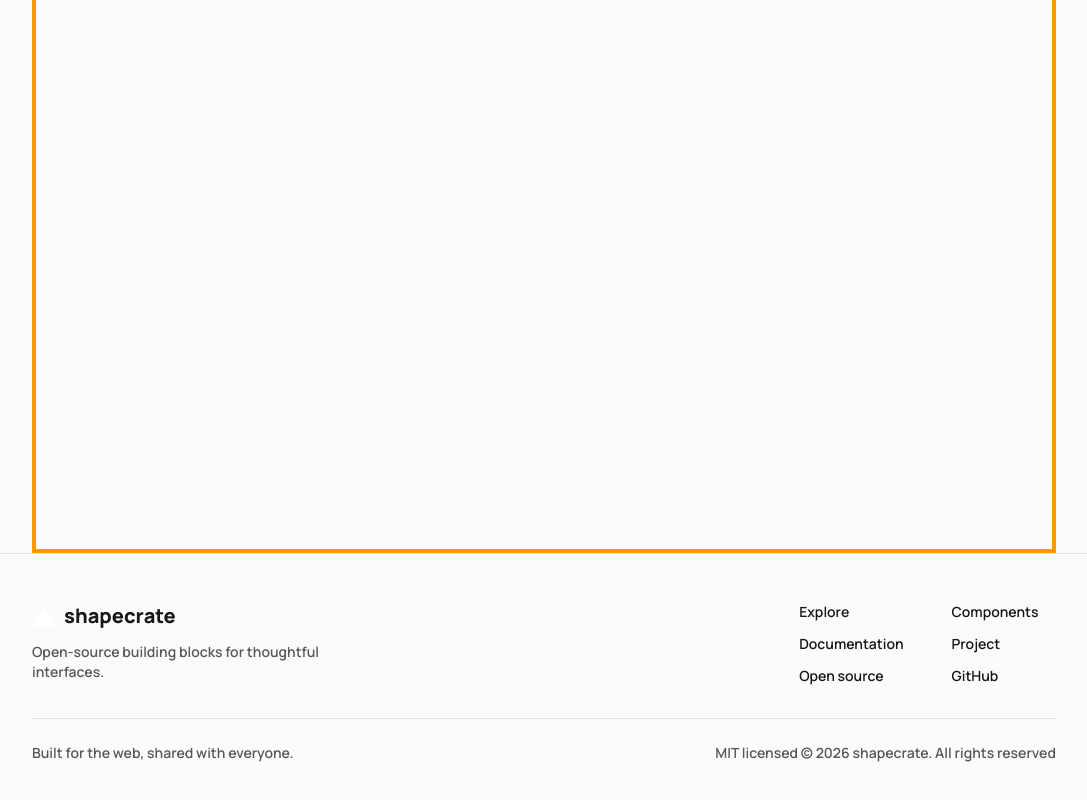
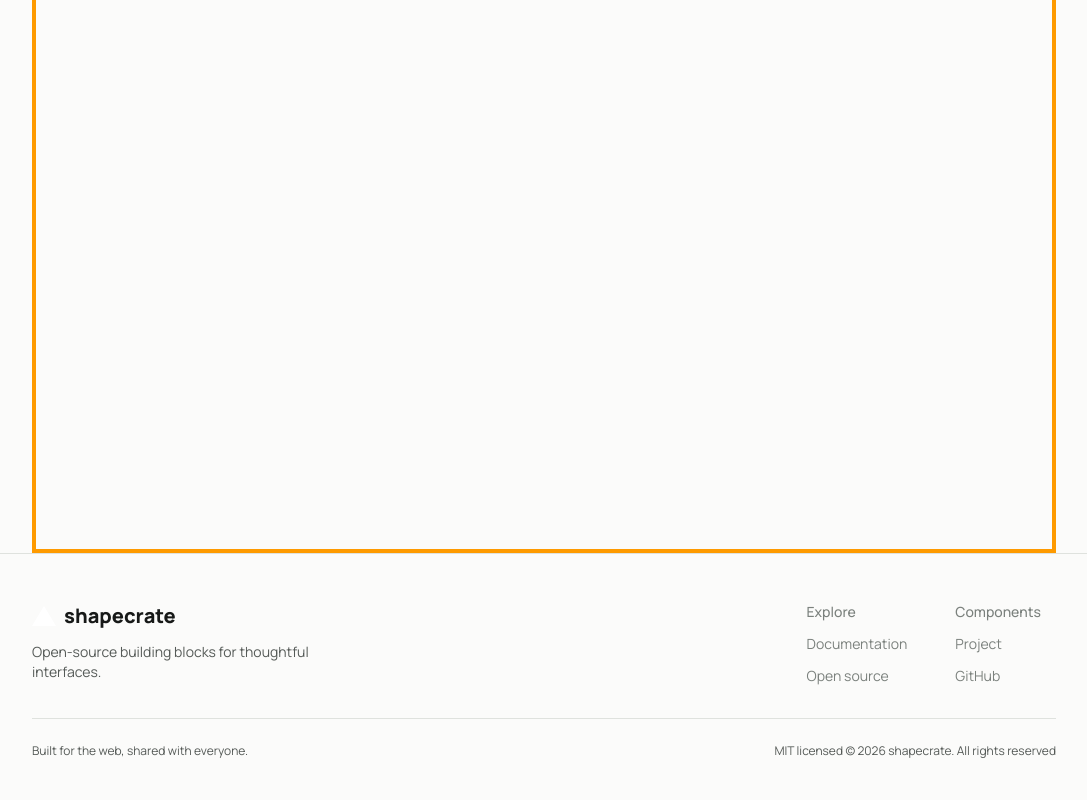
Before and after one commit to Virenishere/shapecrate, a Next.js app in the folder apps/web/: page / in a window 1280 px wide. Shown: the part 324-1124 px from the top of the page, without its empty margins (96-1183 px from the left). Built offline with nearby package versions, Linux system fonts and the light colour scheme.

Commit message:
Adding footer font sizes

```diff
--- a/apps/web/src/components/common/Footer.tsx
+++ b/apps/web/src/components/common/Footer.tsx
@@ -20,25 +20,25 @@ export default function Footer() {
                             <Image className="dark:invert" src={icon} alt="shapecrate logomark" width={24} height={24} />
                             <span className="font-extrabold text-lg md:text-xl">shapecrate</span>
                         </Link>
-                        <p className="font-semibold text-sm text-(--ink-2) max-w-xs">
+                        <p className="font-base text-sm text-(--ink-2) max-w-xs">
                             Open-source building blocks for thoughtful interfaces.
                         </p>
                     </div>
 
                     {/* Links Grid: 2 Columns & 3 Rows */}
-                    <div className="grid grid-cols-2 gap-x-12 gap-y-3 font-semibold text-sm text-(--ink-2)m">
-                        <span  className="">Explore</span>
-                        <span className="">Components</span>
-                        <Link href="#" className="hover:underline">Documentation</Link>
-                        <Link href="#" className="hover:underline">Project</Link>
-                        <Link href="#" className="hover:underline">Open source</Link>
-                        <Link href="#" className="hover:underline">GitHub</Link>
+                    <div className="grid grid-cols-2 gap-x-12 gap-y-3 text-sm text-(--ink-3)">
+                        <span  className="font-medium">Explore</span>
+                        <span className="font-medium">Components</span>
+                        <Link href="#" className="hover:underline font-base">Documentation</Link>
+                        <Link href="#" className="hover:underline font-base">Project</Link>
+                        <Link href="#" className="hover:underline font-base">Open source</Link>
+                        <Link href="#" className="hover:underline font-base">GitHub</Link>
                     </div>
 
                 </div>
 
                 {/* Bottom Section: Starts on a new line */}
-                <div className="flex justify-between border-t border-(--line) pt-6 font-semibold text-sm text-(--ink-2)">
+                <div className="flex justify-between border-t border-(--line) pt-6 font-base text-xs text-(--ink-2)">
                     <div> Built for the web, shared with everyone.</div>
 
                     <div>MIT licensed © {currentYear} shapecrate. All rights reserved</div>
```
